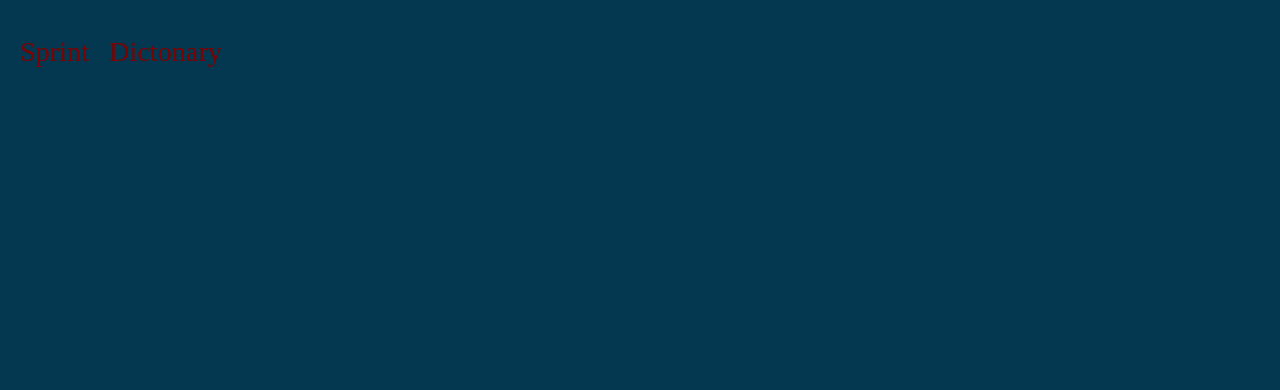
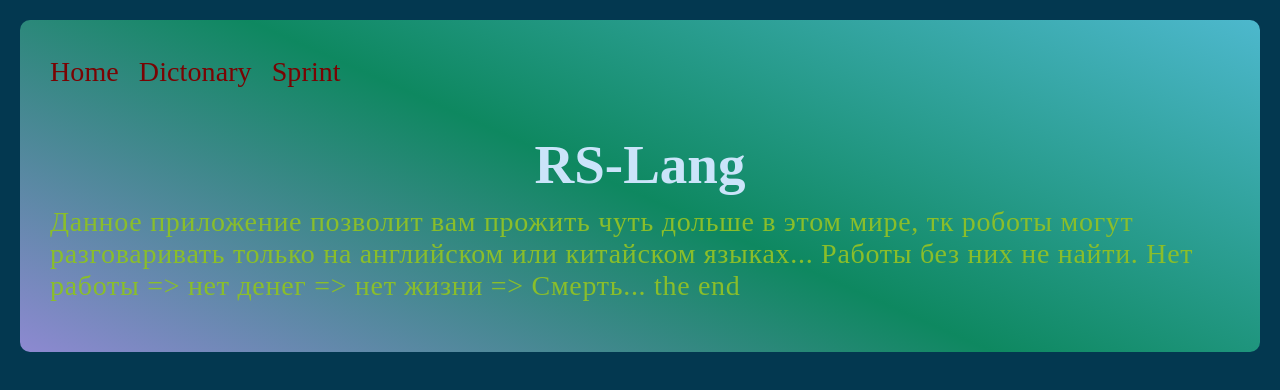
Before and after one commit to sergJess/rslang, a website built with webpack: page rslang/src/index.html in a window 1280 px wide. Built offline with nearby package versions, Linux system fonts and the light colour scheme; no server answers.

Commit message:
feat: add start page

```diff
--- a/rslang/src/ts/app/api/api.ts
+++ b/rslang/src/ts/app/api/api.ts
@@ -20,7 +20,7 @@ export async function getWords(url:	string): Promise<IgetWords[]>{
 return response.json();
 }
 
-export function make(url:string):void{
-const res = getWords(url);
-res.then((data)=> {return data});
-}
+// export function getWordsArray(url: string): IgetWords[]{
+// const words = getWords(url);
+
+// }
--- a/rslang/src/ts/app/navigation/nav.scss
+++ b/rslang/src/ts/app/navigation/nav.scss
@@ -10,6 +10,7 @@
 	color: #7a0303;
 	letter-spacing: 0.1px;
 	transition: color 0.4s ease-in-out;
+	border-bottom: 2px solid transparent;
 	cursor: pointer;
 }
 .nav-element_active{
--- a/rslang/src/ts/app/navigation/nav.ts
+++ b/rslang/src/ts/app/navigation/nav.ts
@@ -1,7 +1,6 @@
 /* eslint-disable */
 import './nav.scss';
 type clickCallback = () => void;
-
 
 export default class Navigation{
 	private parentNode:HTMLElement;
--- /dev/null
+++ b/rslang/src/ts/app/start-page/start-page.scss
@@ -0,0 +1,20 @@
+.start-page{
+  padding: 2rem 3rem;
+  background: rgb(141,137,209);
+  background: linear-gradient(24deg, rgba(141,137,209,1) 0%, rgba(14,136,96,1) 49%, rgba(77,184,205,1) 100%);
+border-radius: 10px;
+}
+.about-app{
+  padding: 2rem 0;
+}
+.app-title{
+  text-align: center;
+  font-size: 5.5rem;
+  color: #cbe4fa;
+}
+.app-text{
+  padding: 1rem 0;
+  font-size: 2.8rem;
+  color: #8abe2a;
+  letter-spacing: 0.7px;
+}
--- /dev/null
+++ b/rslang/src/ts/app/start-page/start-page.ts
@@ -0,0 +1,38 @@
+/* eslint-disable */
+import './start-page.scss';
+import Navigation from '../navigation/nav';
+export default class StartPage {
+  parent:HTMLElement;
+  page = document.createElement('div');
+  dictonaryOnClick = ():void=>{};
+  toGameSprint = ():void => {};
+  toStartPage = ():void => {};
+  constructor(parentNode:HTMLElement){
+this.parent = parentNode;
+this.page.classList.add('start-page');
+  }
+  render(){
+    const nav = new Navigation(this.page);
+    nav.createNavElement('Home', this.toStartPage);
+    nav.createNavElement('Dictonary', this.dictonaryOnClick);
+    nav.createNavElement('Sprint', this.toGameSprint);
+    nav.render();
+
+    const aboutApp = document.createElement('div');
+    aboutApp.classList.add('about-app');
+    const appTitle = document.createElement('h2');
+    appTitle.classList.add('app-title');
+    appTitle.textContent = 'RS-Lang';
+    const appText = document.createElement('p');
+    appText.classList.add('app-text');
+    appText.textContent = 'Данное приложение позволит вам прожить чуть дольше в этом мире, тк роботы могут разговаривать только на английском или китайском языках... Работы без них не найти. Нет работы => нет денег => нет жизни => Смерть... the end'
+    aboutApp.append(appTitle, appText);
+    this.page.append(aboutApp);
+    this.parent.append(this.page);
+
+  }
+}
+
+function appNodeController(node:HTMLElement){
+
+}
--- a/rslang/src/ts/index.ts
+++ b/rslang/src/ts/index.ts
@@ -1,23 +1,15 @@
 /* eslint-disable */
 import './base.scss';
-import Navigation from './app/navigation/nav';
-import {IgetWords, getWords, make} from './app/api/api';
+import {IgetWords, getWords} from './app/api/api';
 import {APP_URL} from './app/constants/constants';
+import StartPage from './app/start-page/start-page';
 const root = document.createElement('div');
 root.setAttribute('id', 'root');
 document.body.append(root);
-const nav = new Navigation(root);
-nav.createNavElement('Sprint', ()=>{
-	console.log('sprint');
-});
-nav.createNavElement('Dictonary', ()=>{
-	console.log('Dictonary');
-})
-nav.render();
-
-const result = make('https://serg-react-rslang.herokuapp.com/words?page=2&group=0');
-
-
+const startingPage = new StartPage(root);
+startingPage.dictonaryOnClick = ()=>{console.log('Dictonary')};
+startingPage.toGameSprint = ():void => {console.log('Sprint')};
+startingPage.render();
 const res = getWords('https://serg-react-rslang.herokuapp.com/words?page=2&group=0');
 res.then((data)=>{
 	console.log(data);
```
Also changed, not shown: rslang/src/ts/app/utils/button-creator.ts (added, +14 -0 lines).
